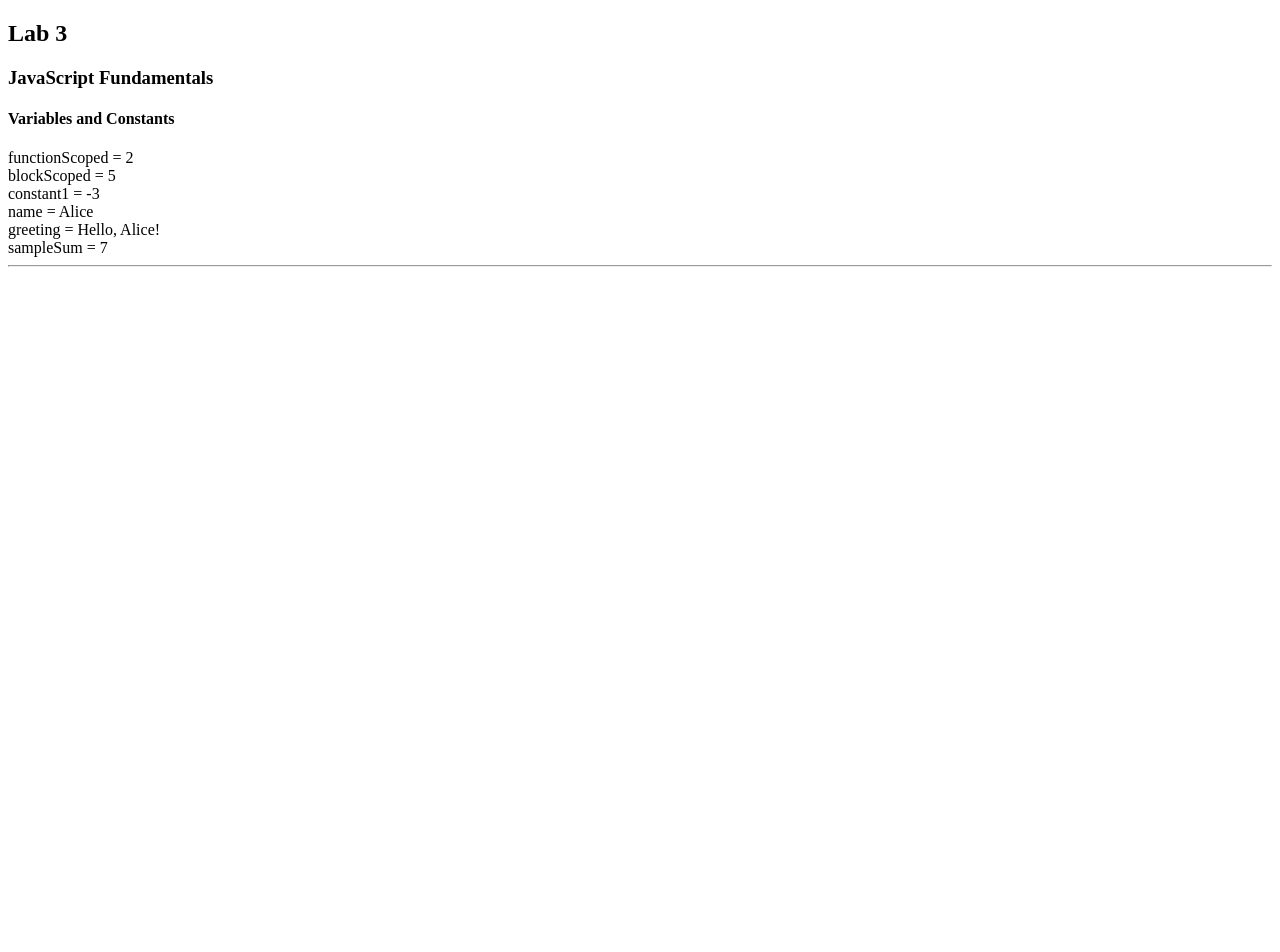
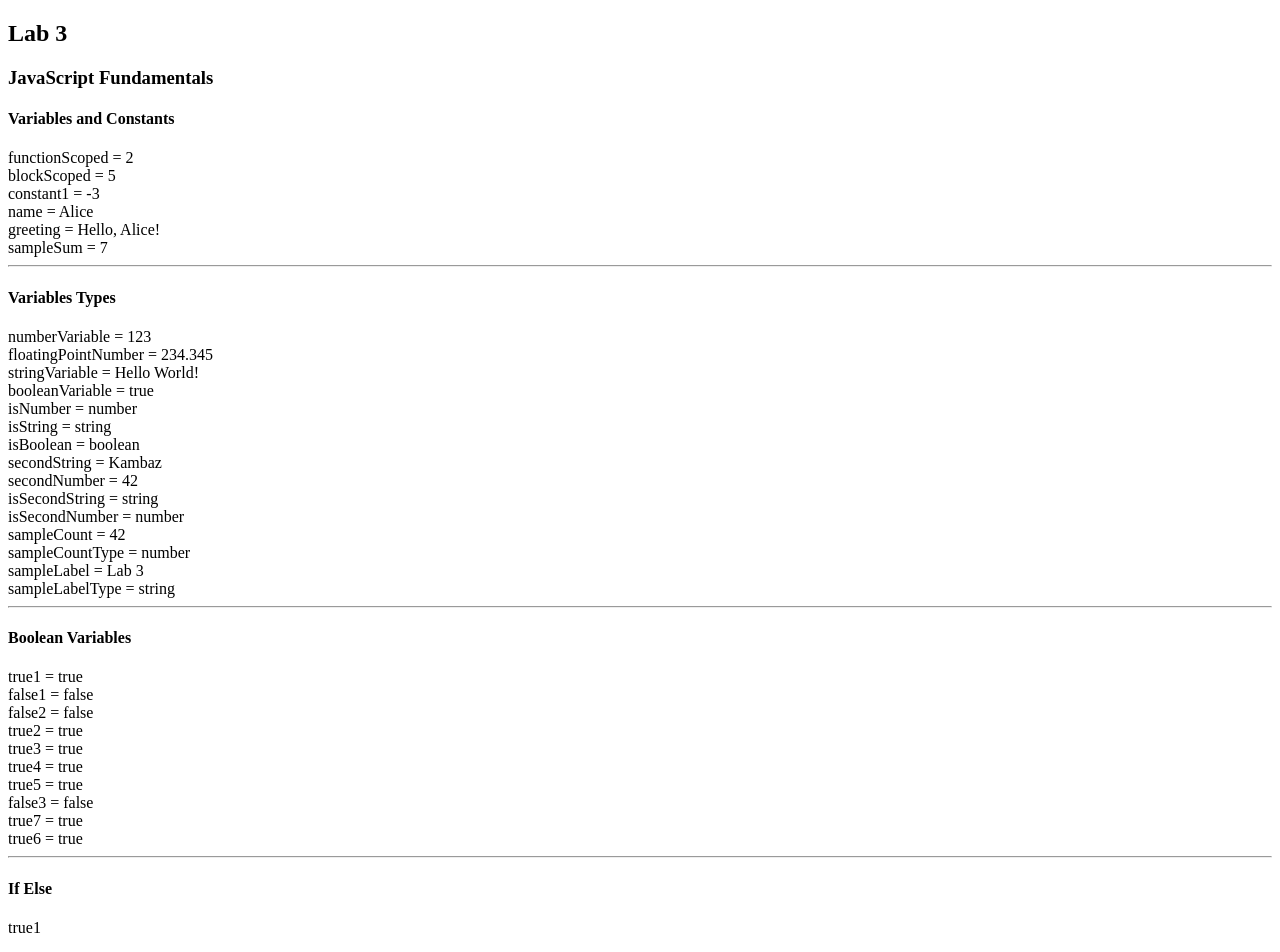
Before and after one commit to sivasathvik/kambaz-next-js, a Next.js app: page /labs/lab3 in a window 1280 px wide. Shown: the top 952 px of the page. Before the commit the page ends 800 px from the top, so only its background shows below. Built offline with nearby package versions, Linux system fonts and the light colour scheme.

Commit message:
upto 3.2.4 exercise

```diff
--- /dev/null
+++ b/app/labs/lab3/BooleanVariables.tsx
@@ -0,0 +1,40 @@
+export default function BooleanVariables() {
+  let numberVariable = 123,
+    floatingPointNumber = 234.345;
+  let true1 = true,
+    false1 = false;
+  let false2 = true1 && false1;
+  let true2 = true1 || false1;
+  let true3 = !false2;
+  let true4 = numberVariable === 123;
+  let true5 = floatingPointNumber !== 321.432;
+  let false3 = numberVariable < 100;
+  const courseName = "Kambaz";
+  const true7 = courseName === "Kambaz";
+  const true6 = numberVariable !== 0;
+  return (
+    <div id="wd-boolean-variables">
+      <h4>Boolean Variables</h4>
+      true1 = {true1 + ""}
+      <br />
+      false1 = {false1 + ""}
+      <br />
+      false2 = {false2 + ""}
+      <br />
+      true2 = {true2 + ""}
+      <br />
+      true3 = {true3 + ""}
+      <br />
+      true4 = {true4 + ""}
+      <br />
+      true5 = {true5 + ""}
+      <br />
+      false3 = {false3 + ""}
+      <br />
+      true7 = {true7 + ""}
+      <br />
+      true6 = {true6 + ""}
+      <hr />
+    </div>
+  );
+}
--- /dev/null
+++ b/app/labs/lab3/IfElse.tsx
@@ -0,0 +1,14 @@
+export default function IfElse() {
+  let true1 = true,
+    false1 = false;
+  return (
+    <div id="wd-if-else">
+      <h4>If Else</h4>
+      {true1 && <p>true1</p>}
+      {!false1 ? <p>!false1</p> : <p>false1</p>}
+      {!false1 && <p>not false1</p>}
+      {false1 && <p>false1</p>}
+      <hr />
+    </div>
+  );
+}
--- /dev/null
+++ b/app/labs/lab3/VariableTypes.tsx
@@ -0,0 +1,52 @@
+export default function VariableTypes() {
+  let numberVariable = 123;
+  let floatingPointNumber = 234.345;
+  let stringVariable = "Hello World!";
+  let booleanVariable = true;
+  let isNumber = typeof numberVariable;
+  let isString = typeof stringVariable;
+  let isBoolean = typeof booleanVariable;
+  const secondString = "Kambaz";
+  const secondNumber = 42;
+  const isSecondString = typeof secondString;
+  const isSecondNumber = typeof secondNumber;
+  let sampleCount = 42;
+  let sampleLabel = "Lab 3";
+  let sampleCountType = typeof sampleCount;
+  let sampleLabelType = typeof sampleLabel;
+  return (
+    <div id="wd-variable-types">
+      <h4>Variables Types</h4>
+      numberVariable = {numberVariable}
+      <br />
+      floatingPointNumber = {floatingPointNumber}
+      <br />
+      stringVariable = {stringVariable}
+      <br />
+      booleanVariable = {booleanVariable + ""}
+      <br />
+      isNumber = {isNumber}
+      <br />
+      isString = {isString}
+      <br />
+      isBoolean = {isBoolean}
+      <br />
+      secondString = {secondString}
+      <br />
+      secondNumber = {secondNumber}
+      <br />
+      isSecondString = {isSecondString}
+      <br />
+      isSecondNumber = {isSecondNumber}
+      <br />
+      sampleCount = {sampleCount}
+      <br />
+      sampleCountType = {sampleCountType}
+      <br />
+      sampleLabel = {sampleLabel}
+      <br />
+      sampleLabelType = {sampleLabelType}
+      <hr />
+    </div>
+  );
+}
--- a/app/labs/lab3/page.tsx
+++ b/app/labs/lab3/page.tsx
@@ -1,4 +1,7 @@
+import BooleanVariables from "./BooleanVariables";
+import IfElse from "./IfElse";
 import VariablesAndConstants from "./VariablesAndConstants";
+import VariableTypes from "./VariableTypes";
 
 export default function Lab3() {
   return (
@@ -6,6 +9,9 @@ export default function Lab3() {
       <h2>Lab 3</h2>
       <h3>JavaScript Fundamentals</h3>
       <VariablesAndConstants />
+      <VariableTypes />
+      <BooleanVariables />
+      <IfElse />
     </div>
   );
 }
```
